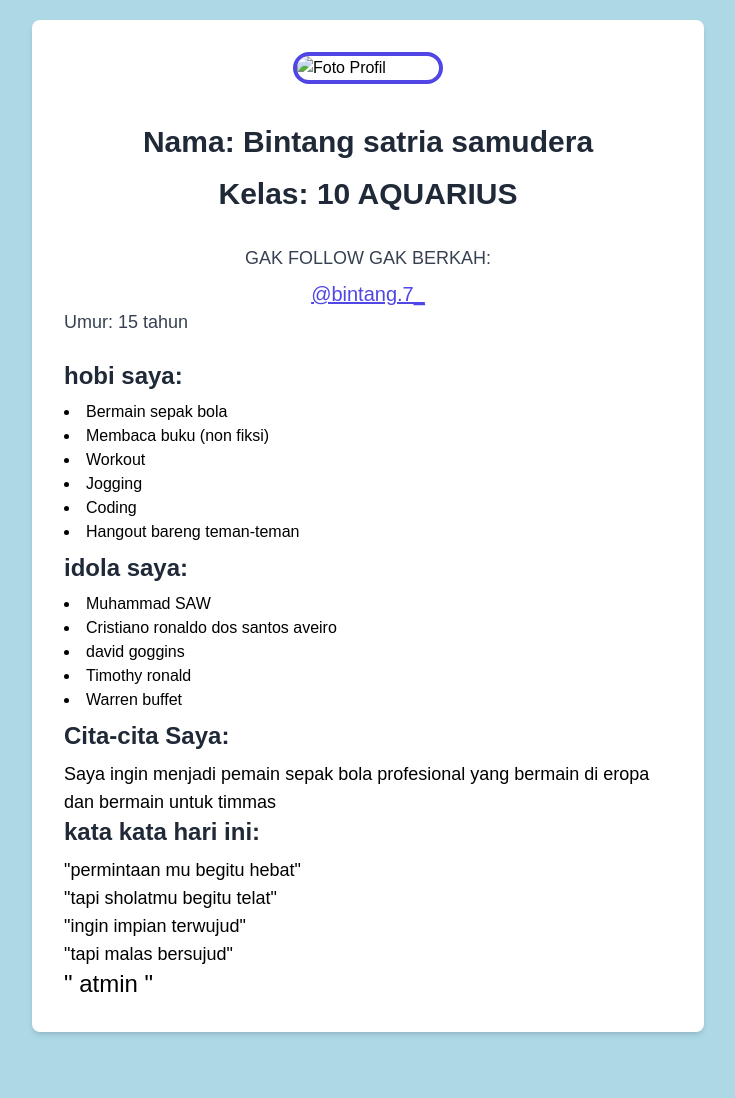
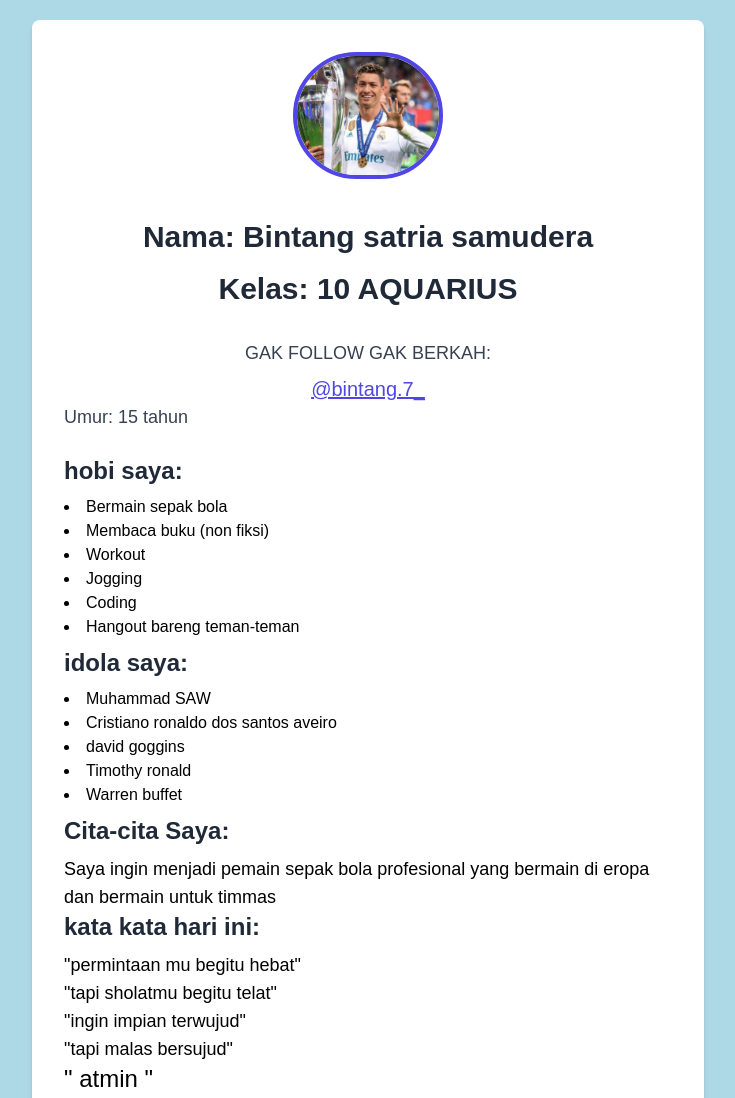
Before and after one commit to Bintangsiuu/GAMECHANGER74, a plain HTML site: page index.html in a window 1280 px wide. Shown: the top 1098 px of the page, without its empty margins (272-1007 px from the left). Before the commit the page ends 1052 px from the top, so only its background shows below. Drawn offline with nearby package versions, Linux system fonts and the light colour scheme.

Commit message:
Update index.html

```diff
--- a/index.html
+++ b/index.html
@@ -22,7 +22,7 @@
 <body>
     <div class="max-w-2xl mx-auto bg-white p-8 rounded shadow-md">
         <div class="flex flex-col items-center mb-6">
-            <img src="images/bang dodo.jpg" alt="Foto Profil" width="150" class="rounded-full mb-4 border-4 border-primary">
+            <img src="index/bang dodo.jpg" alt="Foto Profil" width="150" class="rounded-full mb-4 border-4 border-primary">
         </div>
 
         <h1 class="text-3xl font-bold mb-4 text-center text-gray-800">Nama: Bintang satria samudera</h1>
```
